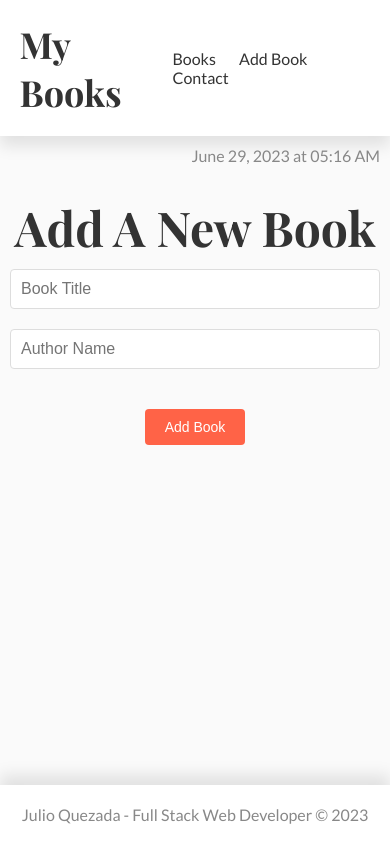
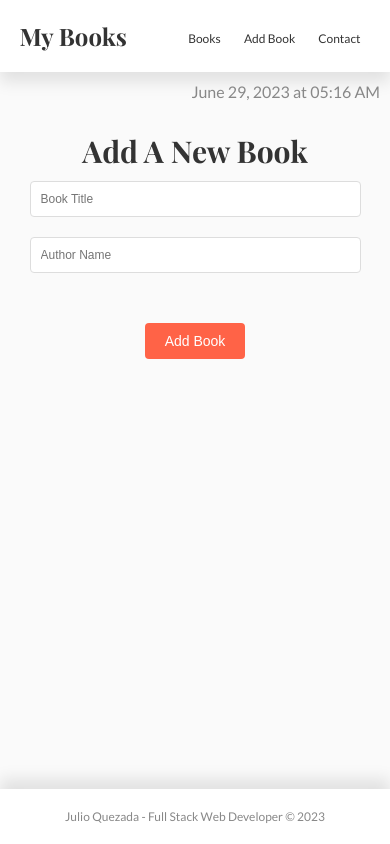
Before and after one commit to Alejandroq12/my-books, a website: page index.html in a window 390 px wide. Both pictures are taken after a click on the item "Add Book". Drawn offline with nearby package versions, Linux system fonts and the light colour scheme.

Commit message:
Add media queries

```diff
--- a/assets/css/style.css
+++ b/assets/css/style.css
@@ -32,9 +32,9 @@ header {
   display: flex;
   justify-content: space-between;
   align-items: center;
-  background-color: #ffffff;
+  background-color: #fff;
   padding: 2rem 5%;
-  box-shadow: 0px 10px 15px rgba(0, 0, 0, 0.1);
+  box-shadow: 0 10px 15px rgba(0, 0, 0, 0.1);
 }
 
 .logo {
@@ -162,8 +162,8 @@ footer {
   display: flex;
   justify-content: center;
   align-items: center;
-  background-color: #ffffff;
-  box-shadow: 0px -10px 15px rgba(0, 0, 0, 0.1);
+  background-color: #fff;
+  box-shadow: 0 -10px 15px rgba(0, 0, 0, 0.1);
   padding: 2rem 0;
   font-size: 1.6rem;
   color: #888;
@@ -189,3 +189,82 @@ footer p {
 .contentSection.hidden {
   display: none;
 }
+
+@media (max-width: 768px) {
+  .logo {
+    font-size: 3rem;
+  }
+
+  nav ul li {
+    font-size: 1.4rem;
+  }
+
+  .books-section__h1,
+  .add-books__h2,
+  .contact-section__h2 {
+    font-size: 3.5rem;
+  }
+
+  .contact-section__p {
+    font-size: 2rem;
+  }
+
+  footer {
+    font-size: 1.4rem;
+  }
+
+  .container {
+    max-width: 90%;
+  }
+
+  .book {
+    padding: 1.2rem;
+    flex-direction: row;
+    align-items: start;
+  }
+
+  .bookTitleAuthor {
+    margin-bottom: 1rem;
+  }
+
+  button {
+    align-self: center;
+    margin-top: 1rem;
+  }
+
+  .addBookForm input {
+    font-size: 1.4rem;
+  }
+}
+
+@media (max-width: 576px) {
+  .logo {
+    font-size: 2.4rem;
+  }
+
+  nav ul li {
+    font-size: 1.2rem;
+  }
+
+  .books-section__h1,
+  .add-books__h2,
+  .contact-section__h2 {
+    font-size: 3rem;
+  }
+
+  .contact-section__p {
+    font-size: 1.8rem;
+  }
+
+  footer {
+    font-size: 1.2rem;
+  }
+
+  .book {
+    padding: 1rem;
+  }
+
+  .addBookForm input {
+    font-size: 1.2rem;
+  }
+}
```
